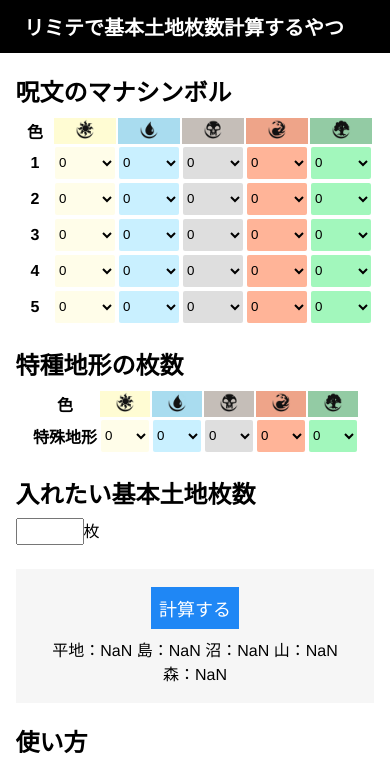
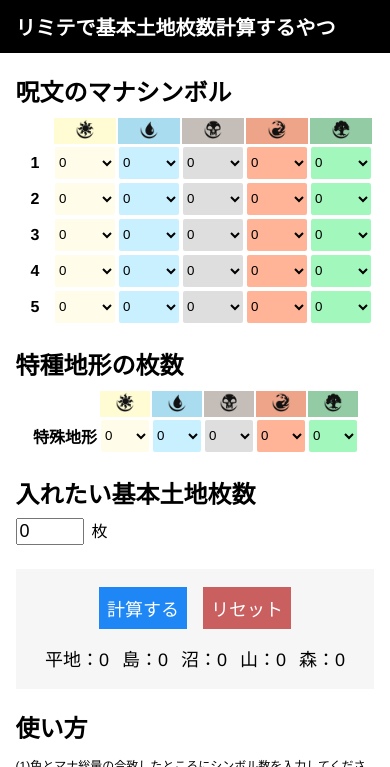
Before and after one commit to hakuho01/limitedManaCalc, a plain HTML site: page index.html in a window 390 px wide. Both pictures are taken after a click on the button "計算する". Shown: the top 767 px of the page. Drawn offline with Linux system fonts and the light colour scheme.

Commit message:
デザイン・ロジック修整

```diff
--- a/index.html
+++ b/index.html
@@ -13,7 +13,7 @@
     <table class="spell">
       <thead>
         <tr>
-          <th>色</th>
+          <th></th>
           <th><img src="img/mana_w.png"></th>
           <th><img src="img/mana_u.png"></th>
           <th><img src="img/mana_b.png"></th>
@@ -226,7 +226,7 @@
     <table class="land">
       <thead>
         <tr>
-          <th>色</th>
+          <th></th>
           <th><img src="img/mana_w.png"></th>
           <th><img src="img/mana_u.png"></th>
           <th><img src="img/mana_b.png"></th>
@@ -247,6 +247,9 @@
               <option value="5">5</option>
               <option value="6">6</option>
               <option value="7">7</option>
+              <option value="8">8</option>
+              <option value="9">9</option>
+              <option value="10">10</option>
             </select>
           </td>
           <td>
@@ -259,6 +262,9 @@
               <option value="5">5</option>
               <option value="6">6</option>
               <option value="7">7</option>
+              <option value="8">8</option>
+              <option value="9">9</option>
+              <option value="10">10</option>
             </select>
           </td>
           <td>
@@ -271,6 +277,9 @@
               <option value="5">5</option>
               <option value="6">6</option>
               <option value="7">7</option>
+              <option value="8">8</option>
+              <option value="9">9</option>
+              <option value="10">10</option>
             </select>
           </td>
           <td>
@@ -283,6 +292,9 @@
               <option value="5">5</option>
               <option value="6">6</option>
               <option value="7">7</option>
+              <option value="8">8</option>
+              <option value="9">9</option>
+              <option value="10">10</option>
             </select>
           </td>
           <td>
@@ -295,6 +307,9 @@
               <option value="5">5</option>
               <option value="6">6</option>
               <option value="7">7</option>
+              <option value="8">8</option>
+              <option value="9">9</option>
+              <option value="10">10</option>
             </select>
           </td>
         </tr>
@@ -303,12 +318,12 @@
   </div>
     <div>
     <h2>入れたい基本土地枚数</h2>
-    <input type="text" id="basiclands">枚<br>
+    <input type="text" value="0" id="basiclands">枚<br>
 
     </div>
     </div>
     <div class="calcwrapper">
-      <button onclick="calcLands()">計算する</button>
+      <button onclick="calcLands()" class="calc">計算する</button><button onclick="resetValue()" class="reset">リセット</button>
       <div class="output">
         平地：<output id="ansW"></output>
         島：<output id="ansU"></output>
@@ -397,6 +412,9 @@
         let w4req = w4 != 0 ? manaArray[3][(w4 - 1)] : 0
         let w5req = w5 != 0 ? manaArray[4][(w5 - 1)] : 0
         requiredW = Math.max(w1req,w2req,w3req,w4req,w5req) - specialLands['spW']
+        if (requiredW < 0){
+          requiredW = 0
+        }
 
         // 青の計算
         let u1req = u1 != 0 ? manaArray[0][(u1 - 1)] : 0
@@ -405,6 +423,9 @@
         let u4req = u4 != 0 ? manaArray[3][(u4 - 1)] : 0
         let u5req = u5 != 0 ? manaArray[4][(u5 - 1)] : 0
         requiredU = Math.max(u1req,u2req,u3req,u4req,u5req) - specialLands['spU']
+        if (requiredU < 0){
+          requiredU = 0
+        }
 
         // 黒の計算
         let b1req = b1 != 0 ? manaArray[0][(b1 - 1)] : 0
@@ -413,6 +434,9 @@
         let b4req = b4 != 0 ? manaArray[3][(b4 - 1)] : 0
         let b5req = b5 != 0 ? manaArray[4][(b5 - 1)] : 0
         requiredB = Math.max(b1req,b2req,b3req,b4req,b5req) - specialLands['spB']
+        if (requiredB < 0){
+          requiredB = 0
+        }
 
         // 赤の計算
         let r1req = r1 != 0 ? manaArray[0][(r1 - 1)] : 0
@@ -421,6 +445,9 @@
         let r4req = r4 != 0 ? manaArray[3][(r4 - 1)] : 0
         let r5req = r5 != 0 ? manaArray[4][(r5 - 1)] : 0
         requiredR = Math.max(r1req,r2req,r3req,r4req,r5req) - specialLands['spR']
+        if (requiredR < 0){
+          requiredR = 0
+        }
 
         // 緑の計算
         let g1req = g1 != 0 ? manaArray[0][(g1 - 1)] : 0
@@ -429,6 +456,9 @@
         let g4req = g4 != 0 ? manaArray[3][(g4 - 1)] : 0
         let g5req = g5 != 0 ? manaArray[4][(g5 - 1)] : 0
         requiredG = Math.max(g1req,g2req,g3req,g4req,g5req) - specialLands['spG']
+        if (requiredG < 0){
+          requiredG = 0
+        }
 
         let basiclands = parseInt(document.getElementById("basiclands").value)
         let totalRequired = requiredW + requiredU + requiredB + requiredR + requiredG
@@ -477,6 +507,45 @@
         ansR.value = calc['R']
         ansG.value = calc['G']
       }
+
+      function resetValue(){
+        document.getElementById("w1").value = 0
+        document.getElementById("w2").value = 0
+        document.getElementById("w3").value = 0
+        document.getElementById("w4").value = 0
+        document.getElementById("w5").value = 0
+        document.getElementById("u1").value = 0
+        document.getElementById("u2").value = 0
+        document.getElementById("u3").value = 0
+        document.getElementById("u4").value = 0
+        document.getElementById("u5").value = 0
+        document.getElementById("b1").value = 0
+        document.getElementById("b2").value = 0
+        document.getElementById("b3").value = 0
+        document.getElementById("b4").value = 0
+        document.getElementById("b5").value = 0
+        document.getElementById("r1").value = 0
+        document.getElementById("r2").value = 0
+        document.getElementById("r3").value = 0
+        document.getElementById("r4").value = 0
+        document.getElementById("r5").value = 0
+        document.getElementById("g1").value = 0
+        document.getElementById("g2").value = 0
+        document.getElementById("g3").value = 0
+        document.getElementById("g4").value = 0
+        document.getElementById("g5").value = 0
+        document.getElementById("spw").value = 0
+        document.getElementById("spu").value = 0
+        document.getElementById("spb").value = 0
+        document.getElementById("spr").value = 0
+        document.getElementById("spg").value = 0
+        document.getElementById("basiclands").value = 0
+        ansW.value = 0
+        ansU.value = 0
+        ansB.value = 0
+        ansR.value = 0
+        ansG.value = 0
+      }
     </script>
   </body>
 </html>
--- a/style.css
+++ b/style.css
@@ -114,6 +114,7 @@ h2{
 #basiclands{
   width:60px;
   font-size: 18px;
+  margin-right: 8px;
 }
 .calcwrapper{
   background: #f6f6f6;
@@ -123,14 +124,31 @@ h2{
 }
 .calcwrapper button{
   border: none;
-  background: rgb(31, 135, 245);
   color: #fff;
   font-size: 18px;
   padding: 8px;
+}
+.calcwrapper button.calc{
+  background: rgb(31, 135, 245);
+  margin-right: 12px;
+  cursor: pointer;
+}
+.calcwrapper button.reset{
+  background: rgb(201, 95, 95);
   margin-right: 28px;
+  cursor: pointer;
 }
 .calcwrapper .output{
-  font-size: 16px;
+  font-size: 18px;
+}
+.calcwrapper .output output{
+  margin-right:8px;
+}
+.calcwrapper .output output:last-child{
+  margin-right:0;
+}
+.howto{
+  line-height: 1.7;
 }
 .cf{
   font-size: 10px;
@@ -144,6 +162,8 @@ footer{
 @media screen and (max-width: 982px){
   h1{
     font-size: 20px;
+    padding-right: 4%;
+    padding-left: 4%;
   }
   .wrapper{
     width:92%;
@@ -165,8 +185,14 @@ footer{
     text-align: center;
   }
   .calcwrapper button{
+    margin-bottom: 16px;
+  }
+  .calcwrapper button.calc{
+    margin-right: 8px;
+  }
+  .calcwrapper button.reset{
+    margin-left: 8px;
     margin-right: 0;
-    margin-bottom: 8px;
   }
   .howto{
     font-size: 12px;
```
